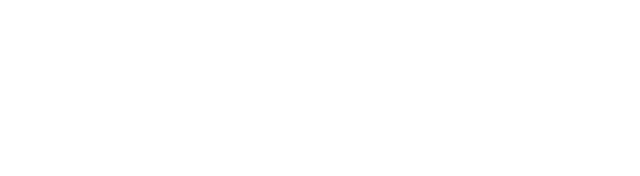
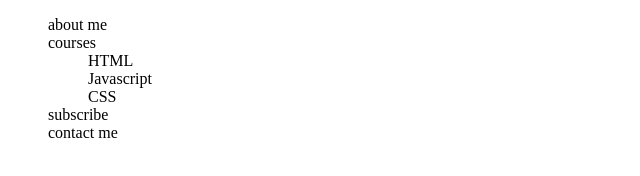
Before and after one commit to Opensourcedeveloper1992/Mosh_programming, a plain HTML site: page videos/lists.html in a window 1280 px wide. Shown: the whole page, without its empty margins (0-640 px from the left). Drawn offline with Linux system fonts and the light colour scheme.

Commit message:
unordered_list

```diff
--- a/videos/lists.html
+++ b/videos/lists.html
@@ -6,11 +6,25 @@
     <meta http-equiv="X-UA-Compatible" content="IE=edge">
     <meta name="viewport" content="width=device-width, initial-scale=1.0">
     <title>Document</title>
+    <style>
+        ul {
+            list-style-type: none;
+        }
+    </style>
 </head>
 
 <body>
     <ul>
-
+        <li>about me</li>
+        <li>courses
+            <ul>
+                <li>HTML</li>
+                <li>Javascript</li>
+                <li>CSS</li>
+            </ul>
+        </li>
+        <li>subscribe</li>
+        <li>contact me</li>
     </ul>
 </body>
 
```
